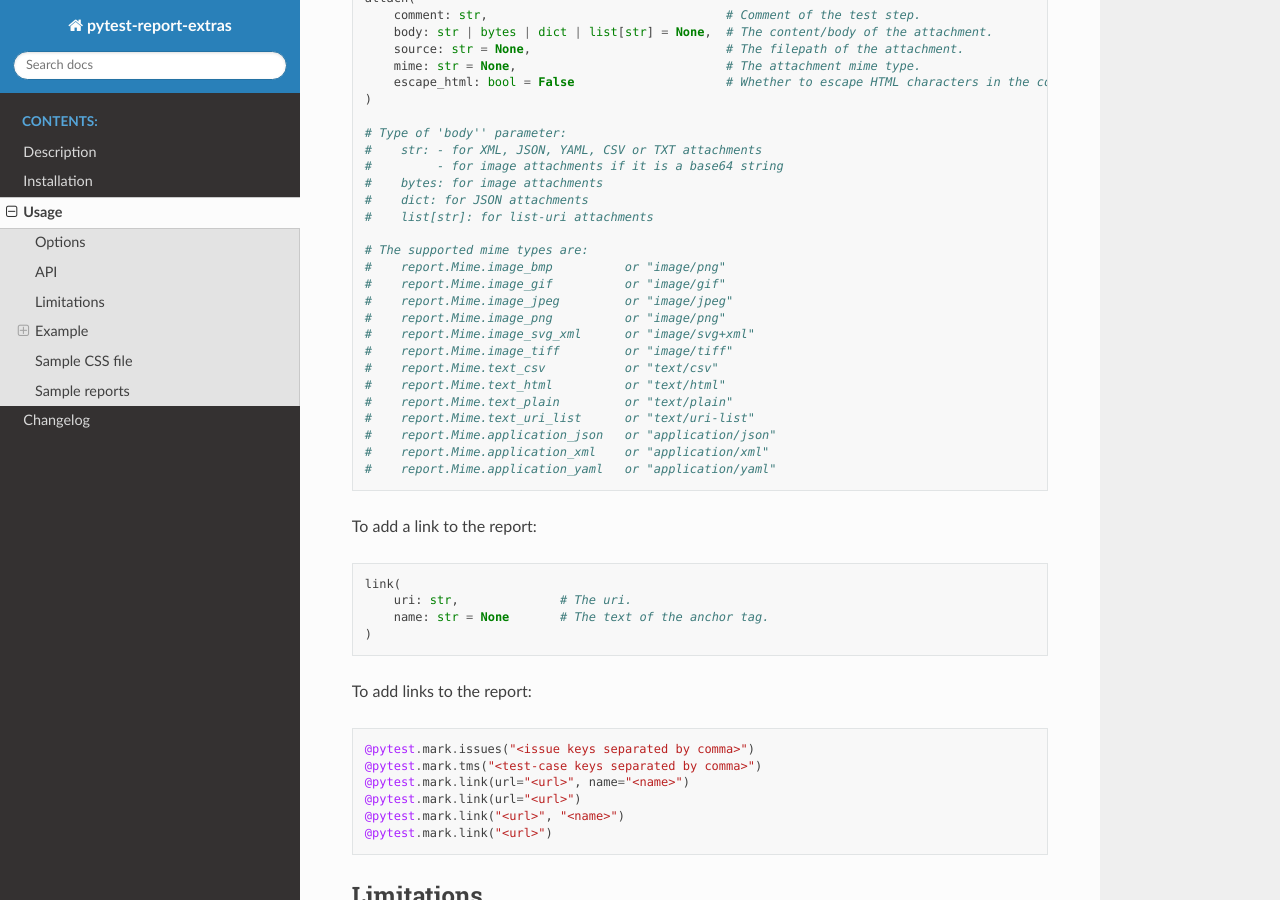
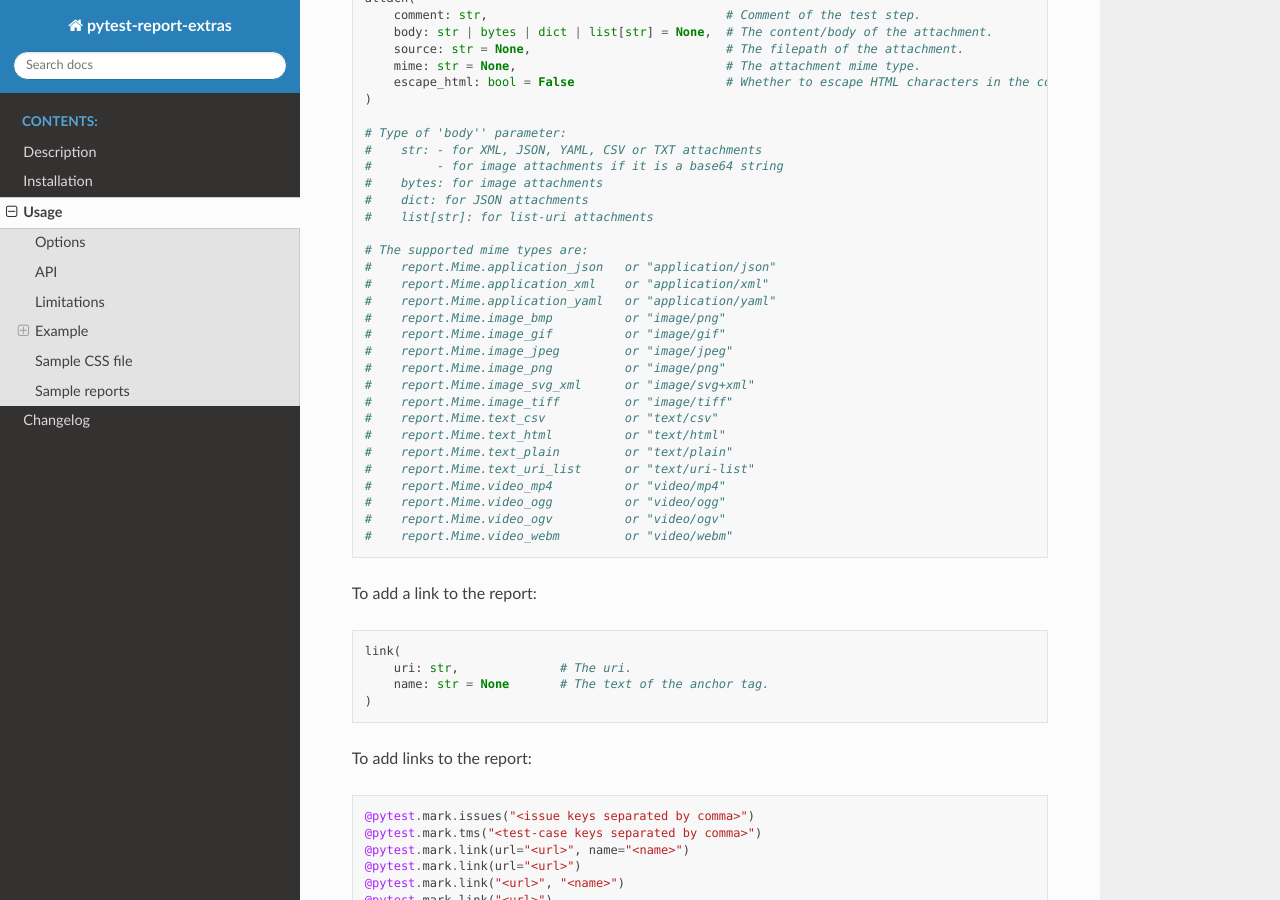
Before and after one commit to harmin-parra/pytest-report-extras, a Sphinx documentation site: the page built from docs/user_guide.rst, in a window 1280 px wide and 900 px high, scrolled down 1949 px. Built offline with Sphinx 7.4.7 and the Read the Docs theme 3.1.0, drawn with Linux system fonts in a browser that asks for light colours; some of the changed text lies outside the part shown.

Commit message:
update docs

```diff
--- a/docs/user_guide.rst
+++ b/docs/user_guide.rst
@@ -104,6 +104,9 @@ To add a step with attachment:
   #    list[str]: for list-uri attachments
 
   # The supported mime types are:
+  #    report.Mime.application_json   or "application/json"
+  #    report.Mime.application_xml    or "application/xml"
+  #    report.Mime.application_yaml   or "application/yaml"
   #    report.Mime.image_bmp          or "image/png"
   #    report.Mime.image_gif          or "image/gif"
   #    report.Mime.image_jpeg         or "image/jpeg"
@@ -114,9 +117,10 @@ To add a step with attachment:
   #    report.Mime.text_html          or "text/html"
   #    report.Mime.text_plain         or "text/plain"
   #    report.Mime.text_uri_list      or "text/uri-list"
-  #    report.Mime.application_json   or "application/json"
-  #    report.Mime.application_xml    or "application/xml"
-  #    report.Mime.application_yaml   or "application/yaml"
+  #    report.Mime.video_mp4          or "video/mp4"
+  #    report.Mime.video_ogg          or "video/ogg"
+  #    report.Mime.video_ogv          or "video/ogv"
+  #    report.Mime.video_webm         or "video/webm"
 
 
 To add a link to the report:
@@ -340,6 +344,16 @@ Sample CSS file
       color: orange;
   }
 
+  .extras_video {
+      width: 300px;
+      height: 170px;
+  }
+
+  .extras_td svg {
+      width: 300px;
+      height: 170px;
+  }
+
   .extras_image {
       border: 1px solid black;
       width: 300px;
```
Also changed, not shown: other parts of docs/user_guide.rst (+1 -1 lines).
